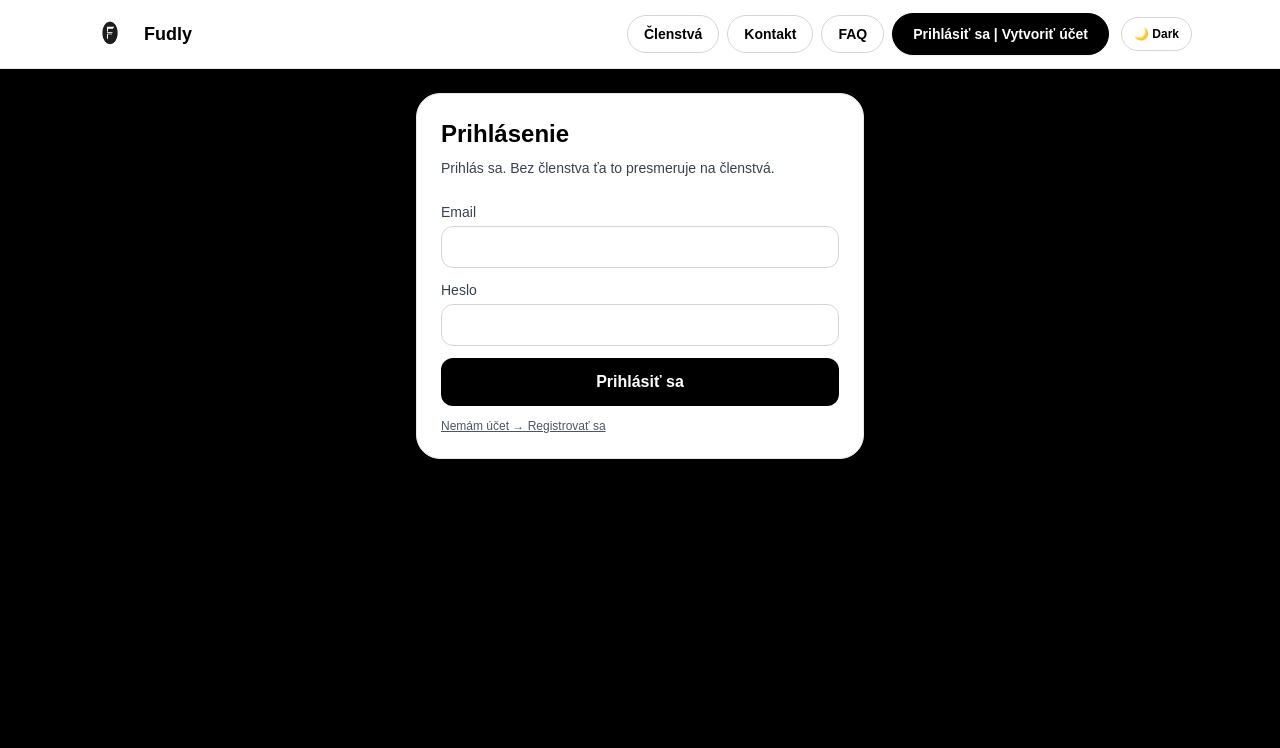
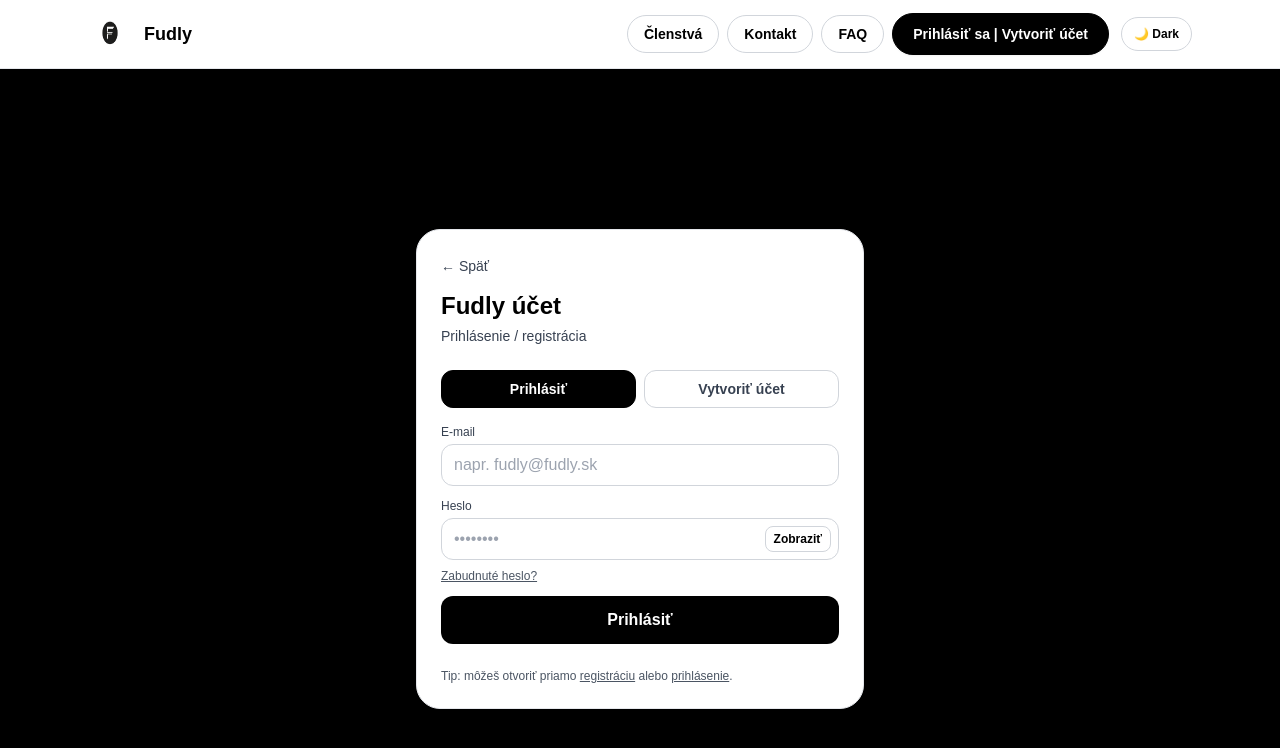
Before and after one commit to fudlyapp/fudly, a Next.js app: page /login in a window 1280 px wide. Shown: the top 748 px of the page. Built offline with nearby package versions, Linux system fonts and the light colour scheme; no server answers.

Commit message:
Forgot password

```diff
--- a/src/app/login/LoginClient.tsx
+++ b/src/app/login/LoginClient.tsx
@@ -2,142 +2,306 @@
 "use client";
 
 import { useEffect, useMemo, useState } from "react";
+import Link from "next/link";
 import { useSearchParams } from "next/navigation";
 import { createSupabaseBrowserClient } from "@/lib/supabase/client";
+import { useT } from "@/lib/i18n/useT";
 
-type Mode = "login" | "signup";
+type Mode = "login" | "signup" | "forgot" | "reset";
 
 export default function LoginClient() {
+  const { t } = useT();
+  const searchParams = useSearchParams();
+
   const supabase = useMemo(() => createSupabaseBrowserClient(), []);
-  const sp = useSearchParams();
 
-  const mode = (sp.get("mode") === "signup" ? "signup" : "login") as Mode;
-  const next = sp.get("next") || "/";
-
+  const [mode, setMode] = useState<Mode>("login");
   const [email, setEmail] = useState("");
   const [password, setPassword] = useState("");
-  const [busy, setBusy] = useState(false);
-  const [msg, setMsg] = useState<string | null>(null);
+
+  // nové
+  const [showPassword, setShowPassword] = useState(false);
+  const [newPassword, setNewPassword] = useState("");
+  const [newPassword2, setNewPassword2] = useState("");
+
+  const [loading, setLoading] = useState(false);
+  const [message, setMessage] = useState<string | null>(null);
 
   useEffect(() => {
-    // ak je už prihlásený, urob rovnaký redirect flow
-    (async () => {
-      const { data } = await supabase.auth.getSession();
-      if (data.session?.access_token) {
-        await redirectAfterAuth(data.session.access_token);
-      }
-    })();
-    // eslint-disable-next-line react-hooks/exhaustive-deps
-  }, []);
+    const m = (searchParams?.get("mode") || "").toLowerCase();
+    if (m === "signup") setMode("signup");
+    else if (m === "forgot") setMode("forgot");
+    else if (m === "reset") setMode("reset");
+    else setMode("login");
+  }, [searchParams]);
 
-  async function redirectAfterAuth(token: string) {
-    // ak nemá aktívny trial/subscription -> vždy /pricing
+  async function handleSubmit(e: React.FormEvent) {
+    e.preventDefault();
+    setMessage(null);
+    setLoading(true);
+
     try {
-      const res = await fetch("/api/entitlements", {
-        headers: { Authorization: `Bearer ${token}` },
-      });
-      const ent = await res.json().catch(() => null);
-
-      if (res.ok && ent && ent.can_generate === true) {
-        window.location.href = next;
+      if (mode === "signup") {
+        const { error } = await supabase.auth.signUp({ email, password });
+        if (error) throw error;
+        setMessage(t.auth.signupSuccess);
         return;
       }
-      // paywall
-      window.location.href = "/pricing";
-    } catch {
-      // keď sa nepodarí overiť, radšej na pricing (bezpečné)
-      window.location.href = "/pricing";
+
+      if (mode === "login") {
+        const { error } = await supabase.auth.signInWithPassword({ email, password });
+        if (error) throw error;
+
+        // ak používaš ?next=... redirect, môžeš to tu rešpektovať
+        const next = searchParams?.get("next");
+        window.location.href = next ? decodeURIComponent(next) : "/generate";
+        return;
+      }
+
+      if (mode === "forgot") {
+        // pošle reset email
+        const origin = window.location.origin;
+        const redirectTo = `${origin}/login?mode=reset`;
+        const { error } = await supabase.auth.resetPasswordForEmail(email, { redirectTo });
+        if (error) throw error;
+
+        setMessage("📩 Poslal som ti email na reset hesla. Skontroluj aj spam.");
+        return;
+      }
+
+      if (mode === "reset") {
+        if (!newPassword || newPassword.length < 6) {
+          setMessage("Heslo musí mať aspoň 6 znakov.");
+          return;
+        }
+        if (newPassword !== newPassword2) {
+          setMessage("Heslá sa nezhodujú.");
+          return;
+        }
+
+        // Supabase pri návrate z emailu založí session, potom sa dá update
+        const { error } = await supabase.auth.updateUser({ password: newPassword });
+        if (error) throw error;
+
+        setMessage("✅ Heslo bolo zmenené. Teraz sa môžeš prihlásiť.");
+        setMode("login");
+        setPassword("");
+        setShowPassword(false);
+        setNewPassword("");
+        setNewPassword2("");
+        return;
+      }
+    } catch (err: any) {
+      setMessage(err?.message ?? t.common.genericError);
+    } finally {
+      setLoading(false);
     }
   }
 
-  async function onSubmit(e: React.FormEvent) {
-    e.preventDefault();
-    setMsg(null);
-    setBusy(true);
+  const tabBase = "rounded-xl px-3 py-2 text-sm border font-semibold transition";
+  const tabActive =
+    "bg-black text-white border-black hover:bg-gray-800 dark:bg-white dark:text-black dark:border-white dark:hover:bg-gray-200";
+  const tabInactive =
+    "bg-transparent border-gray-300 text-gray-700 hover:bg-gray-100 dark:border-gray-700 dark:text-gray-200 dark:hover:bg-zinc-900";
 
-    try {
-      if (mode === "signup") {
-        const { data, error } = await supabase.auth.signUp({ email, password });
-        if (error) throw error;
-
-        // user môže byť hneď logged-in, alebo pending confirm
-        const token = data.session?.access_token;
-        if (token) {
-          await redirectAfterAuth(token);
-          return;
-        }
-
-        setMsg("Účet je vytvorený. Skontroluj email, ak je potrebné potvrdenie, a potom sa prihlás.");
-      } else {
-        const { data, error } = await supabase.auth.signInWithPassword({ email, password });
-        if (error) throw error;
-
-        const token = data.session?.access_token;
-        if (!token) throw new Error("Missing session token");
-        await redirectAfterAuth(token);
-      }
-    } catch (err: any) {
-      setMsg(err?.message ?? "Nepodarilo sa prihlásiť.");
-    } finally {
-      setBusy(false);
-    }
-  }
+  const inputBase =
+    "input-surface outline-none focus:ring-2 focus:ring-black/10 dark:focus:ring-white/10";
 
   return (
-    <main className="min-h-screen p-6 page-invert-bg">
-      <div className="mx-auto w-full max-w-md rounded-3xl p-6 surface-same-as-nav surface-border">
-        <h1 className="text-2xl font-bold">{mode === "signup" ? "Registrácia" : "Prihlásenie"}</h1>
-        <p className="mt-2 text-sm muted">
-          {mode === "signup"
-            ? "Vytvor si účet. Po prihlásení ťa to presmeruje na členstvá."
-            : "Prihlás sa. Bez členstva ťa to presmeruje na členstvá."}
-        </p>
+    <main className="min-h-screen page-invert-bg flex items-center justify-center p-6">
+      <div className="w-full max-w-md rounded-3xl p-6 surface-same-as-nav surface-border">
+        <div className="mb-6">
+          <Link href="/" className="text-sm muted hover:opacity-80 transition">
+            ← {t.common.back}
+          </Link>
 
-        {msg ? (
-          <div className="mt-4 rounded-2xl p-3 surface-same-as-nav surface-border text-sm">
-            {msg}
+          <h1 className="mt-3 text-2xl font-semibold">{t.auth.title}</h1>
+          <p className="mt-1 text-sm muted">{t.auth.subtitle}</p>
         </div>
-        ) : null}
 
-        <form onSubmit={onSubmit} className="mt-6 space-y-3">
-          <label className="block">
-            <div className="mb-1 text-sm muted">Email</div>
+        {/* Tab-y len pre login/signup (forgot/reset sú samostatné módy) */}
+        {(mode === "login" || mode === "signup") && (
+          <div className="mb-4 grid grid-cols-2 gap-2">
+            <button
+              type="button"
+              onClick={() => setMode("login")}
+              className={`${tabBase} ${mode === "login" ? tabActive : tabInactive}`}
+            >
+              {t.auth.loginTab}
+            </button>
+
+            <button
+              type="button"
+              onClick={() => setMode("signup")}
+              className={`${tabBase} ${mode === "signup" ? tabActive : tabInactive}`}
+            >
+              {t.auth.signupTab}
+            </button>
+          </div>
+        )}
+
+        <form onSubmit={handleSubmit} className="space-y-3">
+          {/* FORGOT */}
+          {mode === "forgot" ? (
+            <>
+              <div className="text-sm muted">
+                Zadaj email. Pošleme ti link na nastavenie nového hesla.
+              </div>
+
+              <div>
+                <label className="block text-xs muted mb-1">{t.auth.emailLabel}</label>
                 <input
-              className="input-surface w-full"
+                  className={inputBase}
                   value={email}
                   onChange={(e) => setEmail(e.target.value)}
+                  placeholder={t.auth.emailPlaceholder}
                   type="email"
                   required
                 />
-          </label>
+              </div>
 
-          <label className="block">
-            <div className="mb-1 text-sm muted">Heslo</div>
+              <button disabled={loading} className="w-full btn-primary" type="submit">
+                {loading ? t.common.loading : "Poslať reset email"}
+              </button>
+
+              <button
+                type="button"
+                className="w-full rounded-2xl px-5 py-3 text-sm font-semibold border border-gray-300 dark:border-gray-700 hover:bg-gray-100 dark:hover:bg-zinc-900 transition"
+                onClick={() => setMode("login")}
+              >
+                Späť na prihlásenie
+              </button>
+            </>
+          ) : null}
+
+          {/* RESET */}
+          {mode === "reset" ? (
+            <>
+              <div className="text-sm muted">
+                Nastav si nové heslo.
+              </div>
+
+              <div>
+                <label className="block text-xs muted mb-1">Nové heslo</label>
+                <div className="relative">
                   <input
-              className="input-surface w-full"
+                    className={inputBase + " pr-12"}
+                    value={newPassword}
+                    onChange={(e) => setNewPassword(e.target.value)}
+                    placeholder="••••••••"
+                    type={showPassword ? "text" : "password"}
+                    required
+                  />
+                  <button
+                    type="button"
+                    onClick={() => setShowPassword((v) => !v)}
+                    className="absolute right-2 top-1/2 -translate-y-1/2 rounded-lg px-2 py-1 text-xs font-semibold border border-gray-300 dark:border-gray-700 hover:bg-gray-100 dark:hover:bg-zinc-900 transition"
+                    aria-label={showPassword ? "Skryť heslo" : "Zobraziť heslo"}
+                  >
+                    {showPassword ? "Skryť" : "Zobraziť"}
+                  </button>
+                </div>
+              </div>
+
+              <div>
+                <label className="block text-xs muted mb-1">Zopakuj nové heslo</label>
+                <input
+                  className={inputBase}
+                  value={newPassword2}
+                  onChange={(e) => setNewPassword2(e.target.value)}
+                  placeholder="••••••••"
+                  type={showPassword ? "text" : "password"}
+                  required
+                />
+              </div>
+
+              <button disabled={loading} className="w-full btn-primary" type="submit">
+                {loading ? t.common.loading : "Zmeniť heslo"}
+              </button>
+
+              <button
+                type="button"
+                className="w-full rounded-2xl px-5 py-3 text-sm font-semibold border border-gray-300 dark:border-gray-700 hover:bg-gray-100 dark:hover:bg-zinc-900 transition"
+                onClick={() => setMode("login")}
+              >
+                Späť na prihlásenie
+              </button>
+            </>
+          ) : null}
+
+          {/* LOGIN / SIGNUP */}
+          {(mode === "login" || mode === "signup") ? (
+            <>
+              <div>
+                <label className="block text-xs muted mb-1">{t.auth.emailLabel}</label>
+                <input
+                  className={inputBase}
+                  value={email}
+                  onChange={(e) => setEmail(e.target.value)}
+                  placeholder={t.auth.emailPlaceholder}
+                  type="email"
+                  required
+                />
+              </div>
+
+              <div>
+                <label className="block text-xs muted mb-1">{t.auth.passwordLabel}</label>
+                <div className="relative">
+                  <input
+                    className={inputBase + " pr-12"}
                     value={password}
                     onChange={(e) => setPassword(e.target.value)}
-              type="password"
+                    placeholder={t.auth.passwordPlaceholder}
+                    type={showPassword ? "text" : "password"}
                     required
                   />
-          </label>
+                  <button
+                    type="button"
+                    onClick={() => setShowPassword((v) => !v)}
+                    className="absolute right-2 top-1/2 -translate-y-1/2 rounded-lg px-2 py-1 text-xs font-semibold border border-gray-300 dark:border-gray-700 hover:bg-gray-100 dark:hover:bg-zinc-900 transition"
+                    aria-label={showPassword ? "Skryť heslo" : "Zobraziť heslo"}
+                  >
+                    {showPassword ? "Skryť" : "Zobraziť"}
+                  </button>
+                </div>
 
-          <button className="btn-primary w-full" disabled={busy} type="submit">
-            {busy ? "Spracúvam…" : mode === "signup" ? "Vytvoriť účet" : "Prihlásiť sa"}
+                {mode === "login" ? (
+                  <div className="mt-2 flex items-center justify-between">
+                    <button
+                      type="button"
+                      className="text-xs underline muted-2 hover:opacity-80 transition"
+                      onClick={() => setMode("forgot")}
+                    >
+                      Zabudnuté heslo?
                     </button>
+                  </div>
+                ) : null}
+              </div>
 
-          <div className="text-xs muted-2">
-            {mode === "signup" ? (
-              <a className="underline" href={`/login?mode=login&next=${encodeURIComponent(next)}`}>
-                Už mám účet → Prihlásiť sa
-              </a>
-            ) : (
-              <a className="underline" href={`/login?mode=signup&next=${encodeURIComponent(next)}`}>
-                Nemám účet → Registrovať sa
-              </a>
+              <button disabled={loading} className="w-full btn-primary" type="submit">
+                {loading ? t.common.loading : mode === "signup" ? t.auth.signupCta : t.auth.loginCta}
+              </button>
+            </>
+          ) : null}
+        </form>
+
+        {message && (
+          <div className="mt-4 rounded-2xl p-3 page-invert-bg border border-gray-200 dark:border-gray-800 text-sm">
+            {message}
+          </div>
         )}
+
+        <div className="mt-6 text-xs muted-2">
+          Tip: môžeš otvoriť priamo{" "}
+          <Link className="underline" href="/login?mode=signup">
+            registráciu
+          </Link>{" "}
+          alebo{" "}
+          <Link className="underline" href="/login?mode=login">
+            prihlásenie
+          </Link>
+          .
         </div>
-        </form>
       </div>
     </main>
   );
```
Lines whose indentation alone changed are shown as unchanged.
